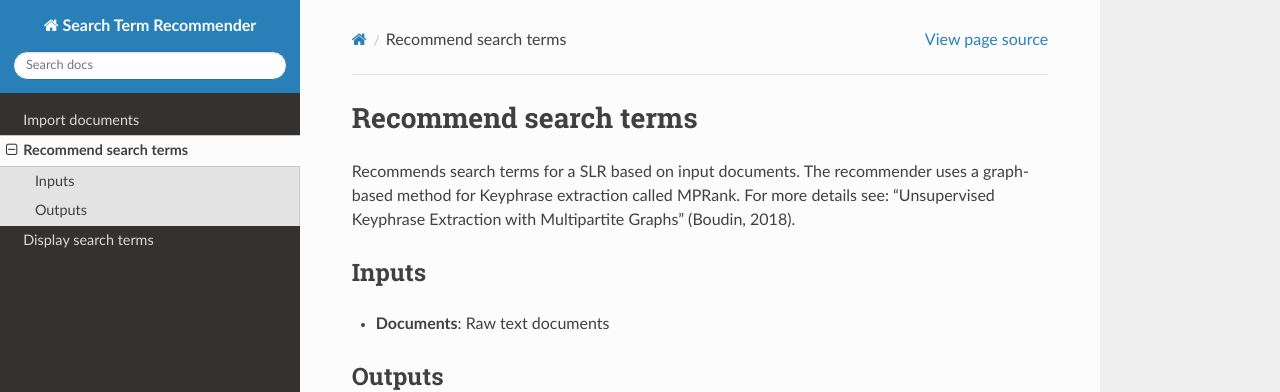
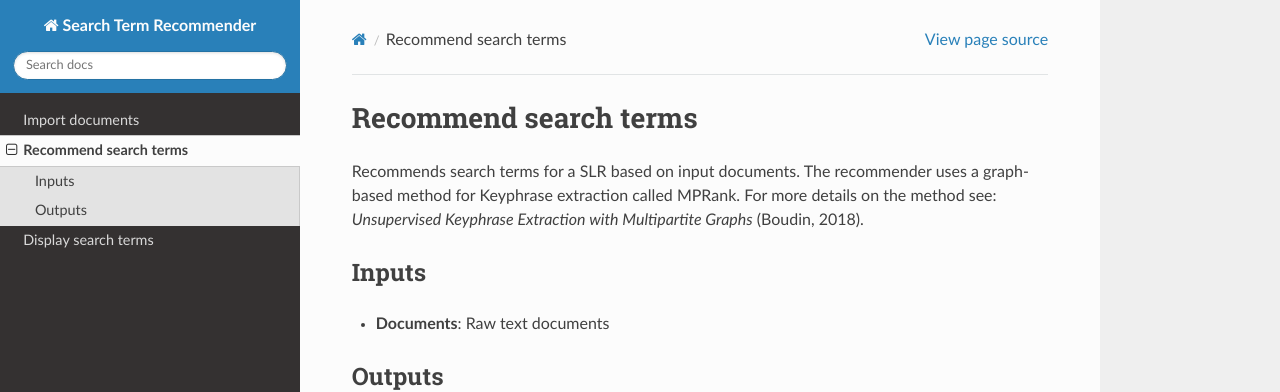
Before and after one commit to liaaneeee/Search-Term-Recommender, a Sphinx documentation site: the page built from docs/recommender.rst, in a window 1280 px wide. Shown: the top 392 px of the page. Built offline with Sphinx 7.4.7 and the Read the Docs theme 3.1.0, drawn with Linux system fonts in a browser that asks for light colours.

Commit message:
Modified detail for aesthetics

```diff
--- a/docs/recommender.rst
+++ b/docs/recommender.rst
@@ -1,7 +1,7 @@
 Recommend search terms
 ======================
 
-Recommends search terms for a SLR based on input documents. The recommender uses a graph-based method for Keyphrase extraction called MPRank. For more details see: "Unsupervised Keyphrase Extraction with Multipartite Graphs" (Boudin, 2018).
+Recommends search terms for a SLR based on input documents. The recommender uses a graph-based method for Keyphrase extraction called MPRank. For more details on the method see: *Unsupervised Keyphrase Extraction with Multipartite Graphs* (Boudin, 2018).
 
 Inputs
 ------
```
